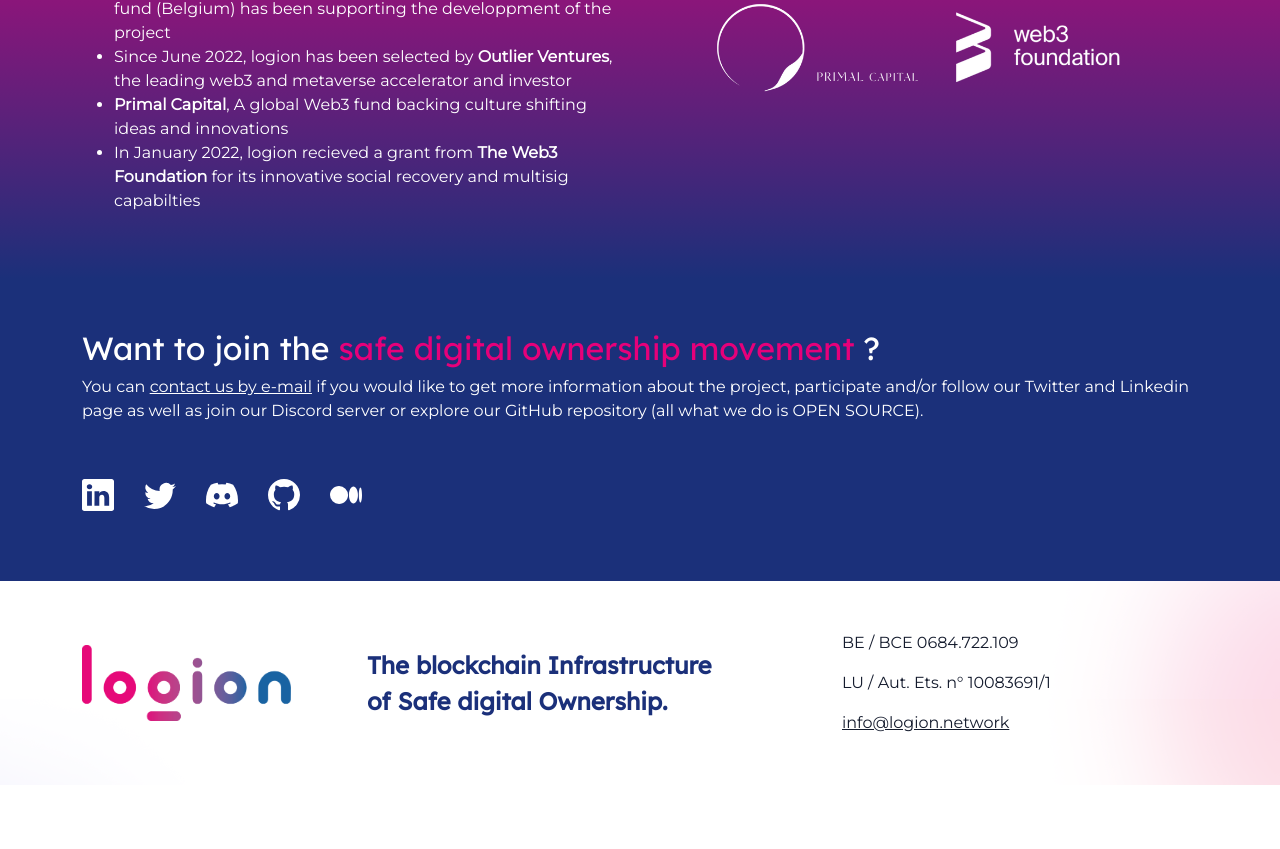
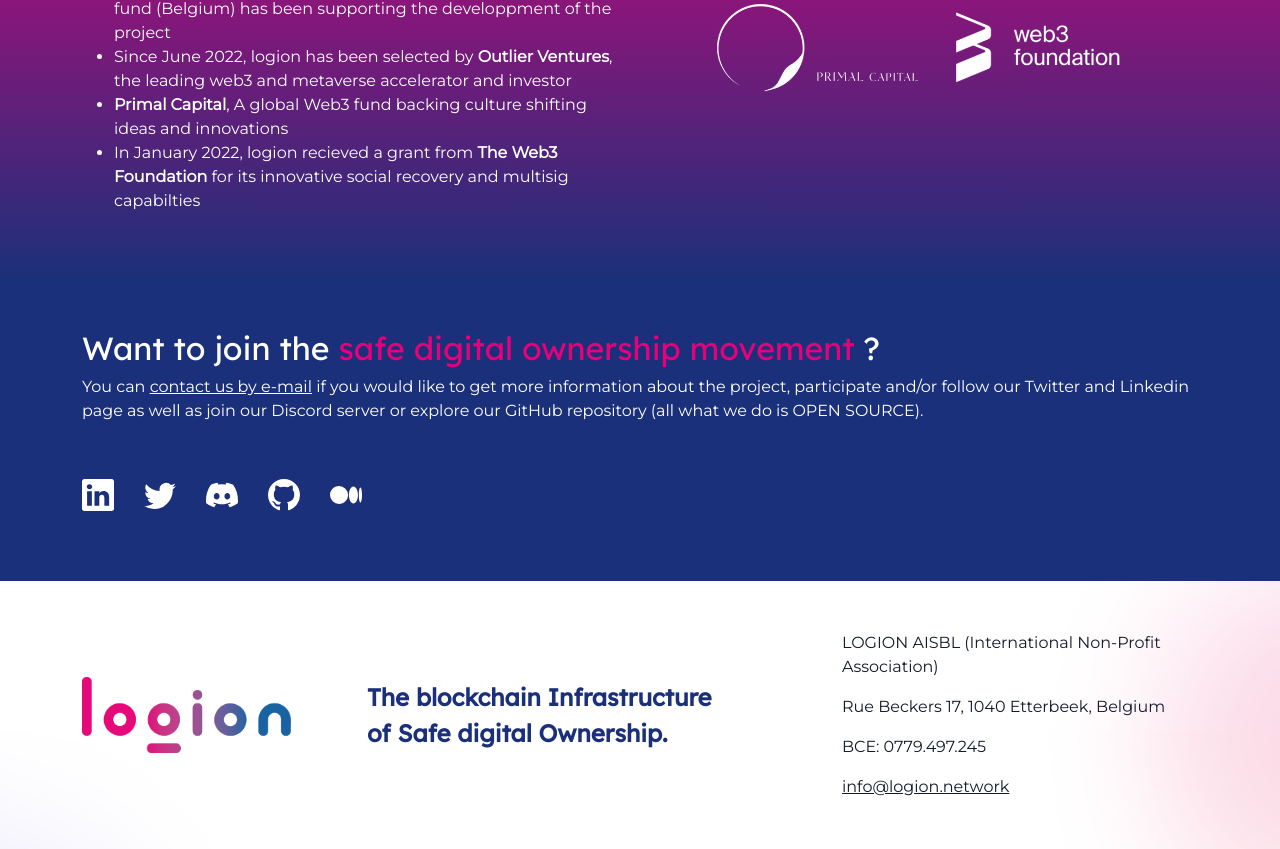
Before and after one commit to logion-network/logion-web-site, a React (Create React App) app: page / in a window 1280 px wide. Shown: the part 7877-8726 px from the top of the page. Before the commit the page ends 8662 px from the top, so only its background shows below. Built offline with nearby package versions, Linux system fonts and the light colour scheme.

Commit message:
Update Content.tsx

```diff
--- a/src/Content.tsx
+++ b/src/Content.tsx
@@ -544,8 +544,9 @@
 </>;
 export const FOOTER_LEGAL: ReactNode = <>
     { /* START EDIT */ }
-    <p>BE / BCE 0684.722.109</p>
-    <p>LU / Aut. Ets. n° 10083691/1</p>
+    <p>LOGION AISBL (International Non-Profit Association)</p>
+    <p>Rue Beckers 17, 1040 Etterbeek, Belgium</p>
+    <p>BCE: 0779.497.245</p>
     <p><a href={`mailto:${ CONTACT_EMAIL }`}>{ CONTACT_EMAIL }</a></p>
     { /* STOP EDIT */ }
 </>;
```
